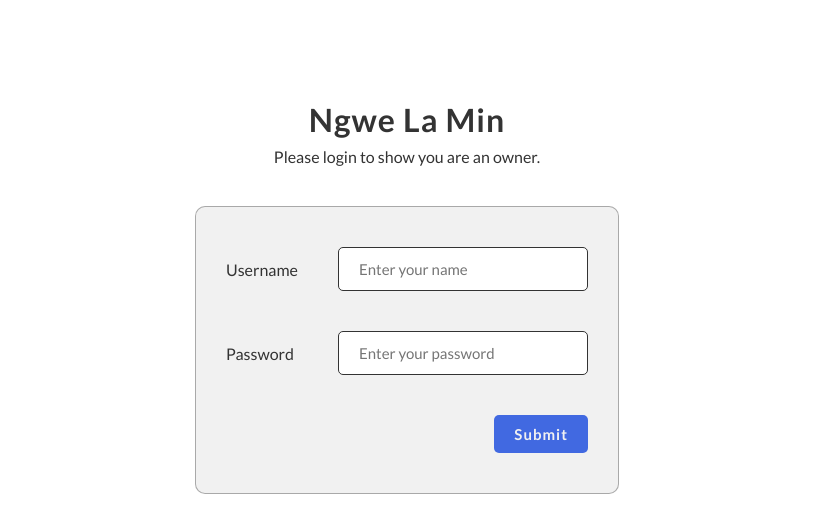
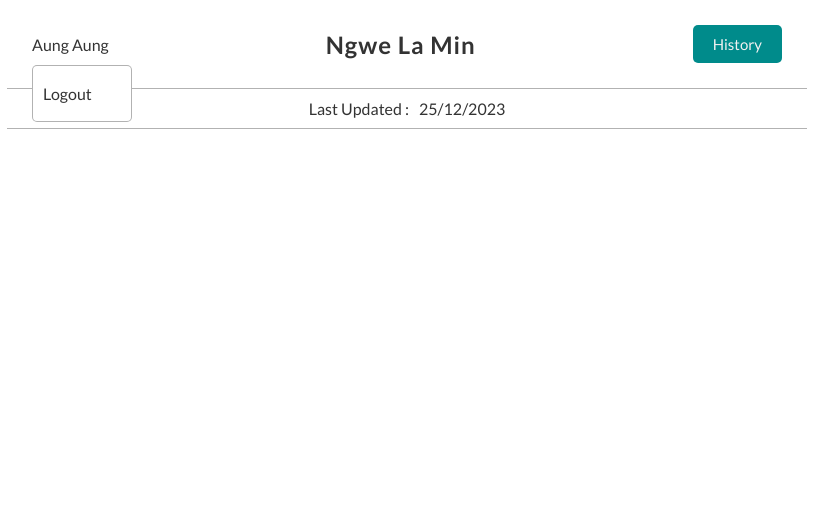
Before and after one commit to kaung8229/nlm_price_list, a plain HTML site: page index.html in a window 1280 px wide. Shown: the whole page, without its empty margins (233-1046 px from the left). Drawn offline with Linux system fonts and the light colour scheme.

Commit message:
25-12-2023

```diff
--- a/app.js
+++ b/app.js
@@ -3,7 +3,11 @@ let usernameui = document.getElementById('username');
 let passwordui = document.getElementById('password');
 let btnsubmit = document.querySelector('.btn-submit');
 
-function hideerror(e){
+let profileuser = document.querySelector('.user');
+
+
+// remove error input field style
+function removeerror(e){
     e.target.nextElementSibling.style.display = "none";
     e.target.style.borderColor = "#333";
 }
@@ -13,10 +17,10 @@ btnsubmit.addEventListener('click',function(e){
     let username = usernameui.value;
     let password = passwordui.value;
 
-    if(username.trim() != '' && password.trim() != ''){
+    if(username.trim() != '' && password.trim() != ''){ // check field isn't to be empty
         console.log("Access");
     }else{
-        e.preventDefault();
+        e.preventDefault(); // stop form loading when error
 
         if(username.trim() == ''){
             usernameui.nextElementSibling.style.display = 'block';
@@ -30,3 +34,8 @@ btnsubmit.addEventListener('click',function(e){
     }
 
 })
+
+// show or off to logout menu
+profileuser.addEventListener('click',function(){
+    this.parentElement.classlist.toggle("active");
+})
--- a/index.html
+++ b/index.html
@@ -14,7 +14,7 @@
     <div class="container">
 
         <!-- start login form -->
-        <div class="loginpage">
+        <div class="loginpage dnone">
 
             <h3 class="title">Ngwe La Min</h3>
             <p>Please login to show you are an owner.</p>
@@ -23,13 +23,13 @@
 
                 <div class="form-group">
                     <label for="username">Username</label>
-                    <input type="text" name="username" id="username" class="form-control" placeholder="Enter your name" onfocus="hideerror(event)" />
+                    <input type="text" name="username" id="username" class="form-control" placeholder="Enter your name" onfocus="removeerror(event)" />
                     <span class="error">Name is required!</span>
                 </div>
 
                 <div class="form-group">
                     <label for="password">Password</label>
-                    <input type="text" name="password" id="password" class="form-control" placeholder="Enter your password" onfocus="hideerror(event)" />
+                    <input type="text" name="password" id="password" class="form-control" placeholder="Enter your password" onfocus="removeerror(event)" />
                     <span class="error">Password is required!</span>
                 </div>
 
@@ -39,6 +39,32 @@
         </div>
         <!-- end login form -->
 
+        <!-- start current view page -->
+        <div class="currentpage">
+
+            <div class="navbar">
+
+                <div class="nav">
+                    <div class="profile">
+                        <span class="user">Aung Aung</span>
+                        <div class="tooltip">
+                            <a href="javascript:void(0);" class="logout">Logout</a>
+                        </div>
+                    </div>
+                    <a href="javascript:void(0);" class="brand">Ngwe La Min</a>
+                    <button class="btn-his">History</button>
+                </div>
+
+                <div class="lastupdatetime">
+                    <span>Last Updated :</span>
+                    <span class="date">25/12/2023</span>
+                </div>
+
+            </div>
+
+        </div>
+        <!-- end current view page -->
+
     </div>
 
 
--- a/style.css
+++ b/style.css
@@ -18,13 +18,13 @@
     max-width: 800px;
     height: 100vh;
     margin: 0 auto;
-    padding: 100px 0 30px;
 
     color: var(--black);
 }
 
 /* start login page */
 .loginpage{
+    padding: 100px 0 30px;
     text-align: center;
 
     display: grid;
@@ -89,3 +89,91 @@
     opacity: 0.8;
 }
 /* end login page */
+
+
+/* start current view page */
+.currentpage{
+    position: relative;
+}
+
+.navbar{
+    width: 100%;
+}
+
+.navbar .nav{
+    width: 100%;
+    padding: 25px;
+    border-bottom: 1px solid rgba(0,0,0,0.3);
+
+    display: flex;
+    align-items: center;
+    justify-content: space-between;
+}
+
+.navbar .nav .profile{
+    position: relative;
+    cursor: pointer;
+}
+.navbar .nav .profile .user:hover{
+    text-decoration: underline;
+}
+
+.profile .tooltip{
+    position: absolute;
+    top: 30px;
+    width: 100px;
+    padding: 10px 0;
+    border-radius: 5px;
+    border: 1px solid rgba(0,0,0,0.3);
+    background-color: #fff;
+}
+.profile .tooltip .logout{
+    text-decoration: none;
+    padding: 8px 10px;
+    color: var(--black);
+    display: block;
+}
+.profile .tooltip .logout:hover{
+    text-decoration: underline;
+    background: var(--white);
+}
+
+.navbar .nav .brand{
+    text-decoration: none;
+    letter-spacing: 1px;
+    color: var(--black);
+    font-size: 1.5em;
+    font-weight: 700;
+}
+
+.navbar .nav .btn-his{
+    padding: 10px 20px;
+    border: none;
+    font-size: 15px;
+    border-radius: 5px;
+    color: var(--white);
+    background-color: darkcyan;
+
+    cursor: pointer;
+}
+.navbar .nav .btn-his:hover{
+    opacity: 0.8;
+}
+
+
+.lastupdatetime{
+    width: 100%;
+    padding: 10px;
+    border-bottom: 1px solid rgba(0,0,0,0.3);
+
+    display: flex;
+    align-items: center;
+    justify-content: center;
+    gap: 10px;
+}
+/* end current view page */
+
+
+.dnone{
+    display: none;
+}
```
